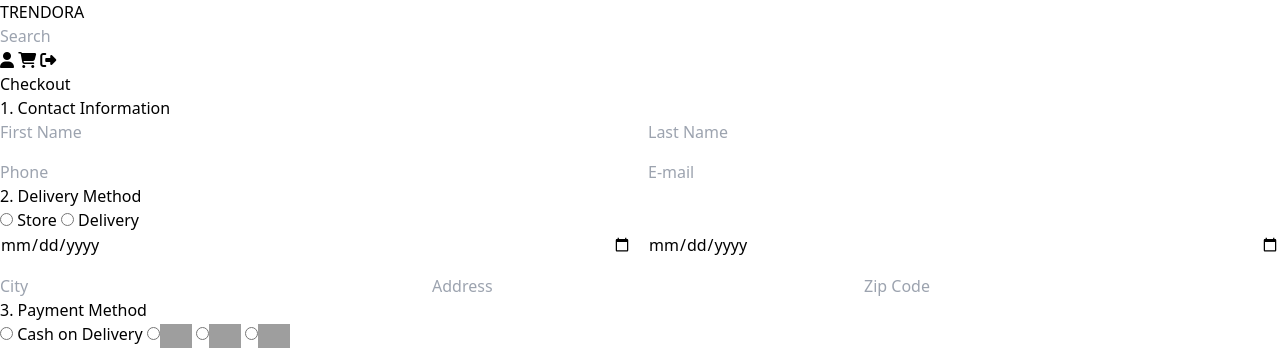
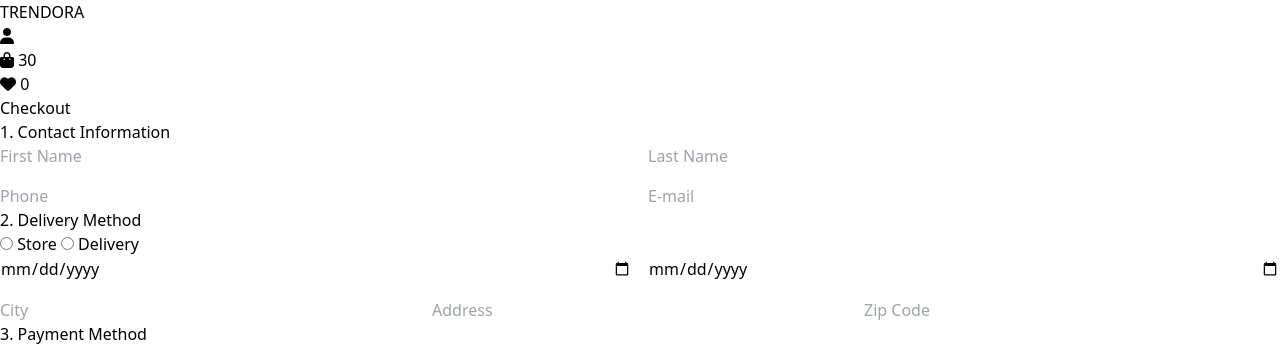
Before and after one commit to llonne-dellosa25/Trendora, a PHP site: page /checkout.php in a window 1280 px wide. Shown: the top 348 px of the page. Run offline with PHP 8.4, Linux system fonts and the light colour scheme; some libraries are stand-ins or nearby versions; grey boxes are pictures that could not be loaded.

Commit message:
Update product-listing

```diff
--- a/app/models/User.php
+++ b/app/models/User.php
@@ -31,6 +31,7 @@ class User {
     public function __destruct() {
         $this->db->close();
     }
+}
 
     class User {
         private $db;
@@ -64,5 +65,3 @@ class User {
             return $stmt->execute();
         }
     }
-
-}
--- a/app/views/checkout.php
+++ b/app/views/checkout.php
@@ -4,23 +4,32 @@
   <meta charset="UTF-8" />
   <meta name="viewport" content="width=device-width, initial-scale=1.0"/>
   <title>Checkout - Trendora</title>
+
   <link rel="stylesheet" href="<?php echo BASE_URL; ?>css/checkout.css" />
+  <!--External CSS -->
+  <link rel="stylesheet" href="style.css" />
   <link href="https://cdn.jsdelivr.net/npm/tailwindcss@2.2.19/dist/tailwind.min.css" rel="stylesheet">
   <link rel="stylesheet" href="https://cdnjs.cloudflare.com/ajax/libs/font-awesome/6.5.0/css/all.min.css">
 </head>
+
 <body>
   <!-- Header -->
-  <header class="header">
-    <div class="logo">TRENDORA</div>
-    <div class="search-icons">
-      <input type="text" class="search-bar" placeholder="Search" />
-      <div class="icon-group">
-        <a href="account.html"><i class="fas fa-user"></i></a>
-        <a href="cart.html"><i class="fas fa-shopping-cart"></i></a>
-        <a href="login.html?logout=success"><i class="fas fa-right-from-bracket"></i></a>
+  <div class="header">
+    <nav class="top-bar fixed-top">
+      <div class="logo">TRENDORA</div>
+    <div class="icons">
+      <div class="icon"><i class="fas fa-user"></i></div>
+      <div class="icon">
+        <i class="fa-solid fa-bag-shopping"></i>
+        <span class="cart-count">30</span>
+      </div>
+      <div class="icon">
+        <i class="fas fa-heart"></i>
+        <span class="cart-count">0</span>
       </div>
     </div>
-  </header>
+  </div>
+    </nav>
 
   <!-- Checkout Form -->
   <form action="checkout.php" method="POST">
--- a/app/views/home.php
+++ b/app/views/home.php
@@ -68,7 +68,7 @@
           </div>
         </div>
       </div>
-      <button class="shop-all-btn">Shop All</button>
+      <button class="shop-all-btn" onclick="window.location.href='product-listing.php'">Shop All</button>
     </section>
   </div>
 
--- a/html/home.html
+++ b/html/home.html
@@ -68,7 +68,7 @@
           </div>
         </div>
       </div>
-      <button class="shop-all-btn">Shop All</button>
+      <button class="shop-all-btn" onclick="window.location.href='product-listing.html'">Shop All</button>
     </section>
   </div>
 
```
Also changed, not shown: html/checkout.html (+19 -10 lines).
